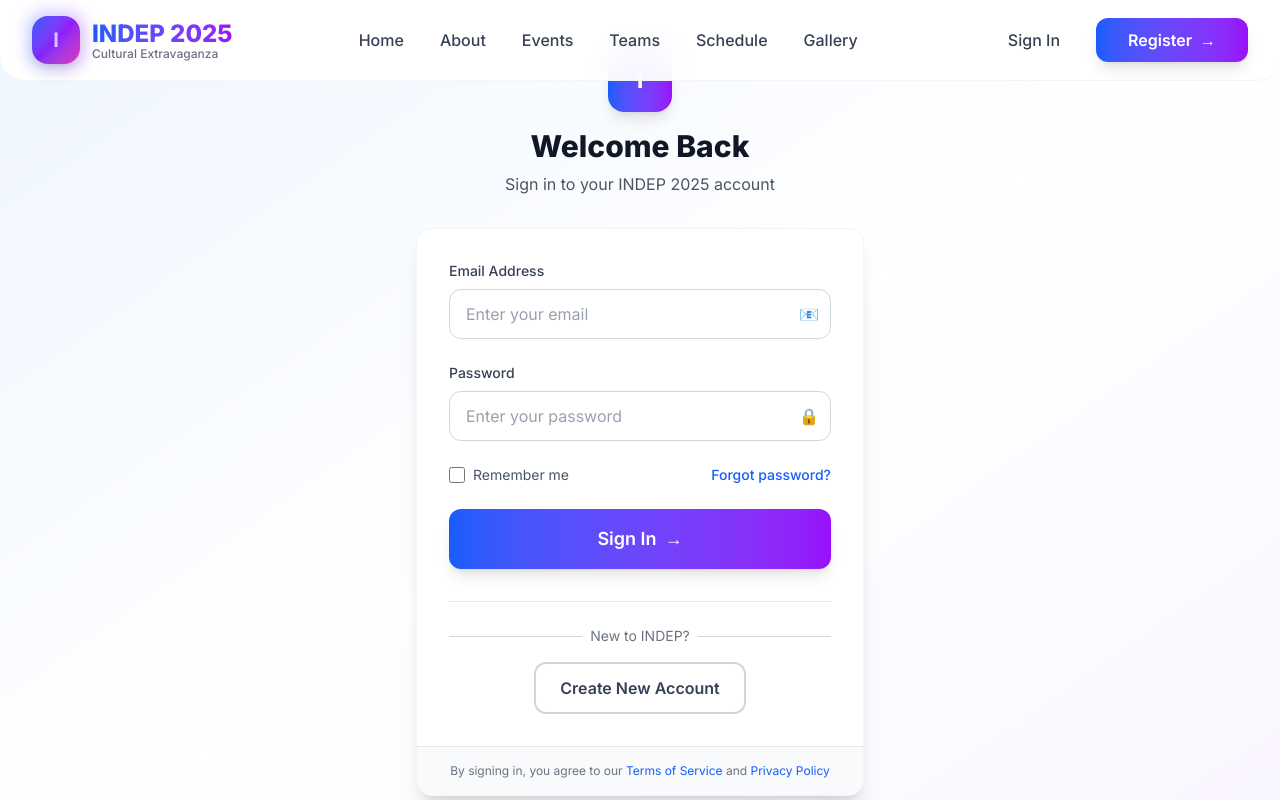
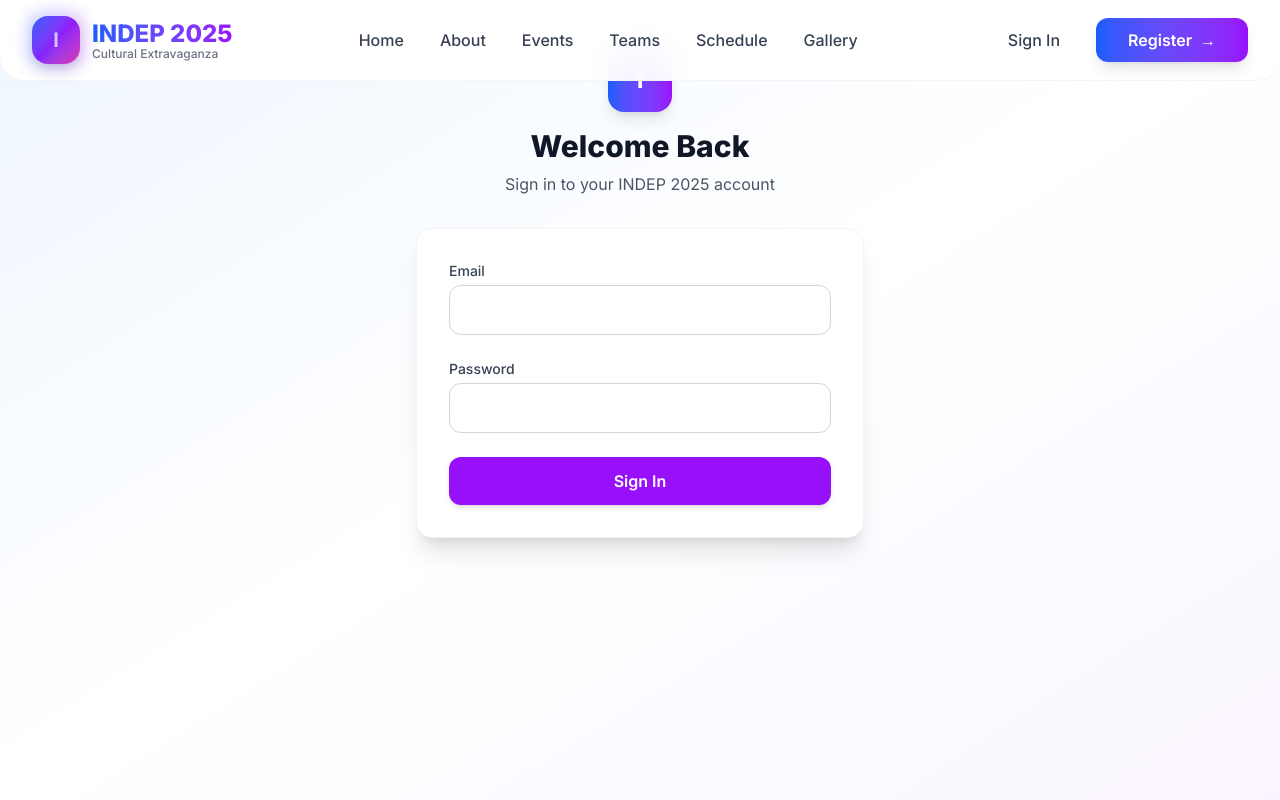
Before and after one commit to JWS-Technology/indep, a Next.js app: page /login in a window 1280 px wide. Shown: the top 800 px of the page. Built offline with nearby package versions, Linux system fonts and the light colour scheme.

Commit message:
login working - needed to updated ui and method of login for student

```diff
--- a/app/login/page.tsx
+++ b/app/login/page.tsx
@@ -1,35 +1,45 @@
-'use client';
-import { useState } from 'react';
+"use client";
+
+import { useState } from "react";
+import { useRouter } from "next/navigation";
 
 export default function Login() {
-    const [form, setForm] = useState({ email: '', password: '' });
+    const router = useRouter();
+
+    const [form, setForm] = useState({ email: "", password: "" });
     const [isLoading, setIsLoading] = useState(false);
+    const [errorMsg, setErrorMsg] = useState("");
 
-    const handleSubmit = async (e: React.FormEvent) => {
+    const handleSubmit = async (e: any) => {
         e.preventDefault();
         setIsLoading(true);
+        setErrorMsg("");
 
         try {
-            const response = await fetch('/api/auth/login', {
-                method: 'POST',
-                headers: {
-                    'Content-Type': 'application/json',
-                },
-                body: JSON.stringify(form)
+            const response = await fetch("/api/auth/login", {
+                method: "POST",
+                headers: { "Content-Type": "application/json" },
+                body: JSON.stringify(form),
             });
 
             const data = await response.json();
 
-            if (response.ok) {
-                // Redirect or show success message
-                console.log('Login successful', data);
-                // You can add redirect logic here
-            } else {
-                // Handle error
-                console.error('Login failed', data.error);
+            if (!response.ok) {
+                setErrorMsg(data.error);
+                setIsLoading(false);
+                return;
             }
+
+            console.log("Login success:", data);
+
+            // 🔥 REDIRECT BASED ON ROLE
+            if (data.role === "admin") router.push("/admin/dashboard");
+            else if (data.role === "faculty") router.push("/faculty/dashboard");
+            else if (data.role === "judge") router.push("/judge/dashboard");
+            else router.push("/student/dashboard");
+
         } catch (error) {
-            console.error('Login error', error);
+            setErrorMsg("Something went wrong");
         } finally {
             setIsLoading(false);
         }
@@ -38,151 +48,56 @@ export default function Login() {
     return (
         <div className="min-h-screen bg-linear-to-br from-blue-50 via-white to-purple-50 py-12 px-4 sm:px-6 lg:px-8">
             <div className="max-w-md mx-auto">
-                {/* Logo/Brand */}
                 <div className="text-center mb-8">
                     <div className="flex justify-center mb-4">
                         <div className="w-16 h-16 bg-linear-to-r from-blue-600 to-purple-600 rounded-2xl flex items-center justify-center shadow-lg">
                             <span className="text-white text-2xl font-bold">I</span>
                         </div>
                     </div>
-                    <h1 className="text-3xl font-black text-gray-900 mb-2">
-                        Welcome Back
-                    </h1>
-                    <p className="text-gray-600">
-                        Sign in to your INDEP 2025 account
-                    </p>
+                    <h1 className="text-3xl font-black text-gray-900 mb-2">Welcome Back</h1>
+                    <p className="text-gray-600">Sign in to your INDEP 2025 account</p>
                 </div>
 
-                {/* Login Card */}
-                <div className="bg-white rounded-2xl shadow-xl border border-gray-100 overflow-hidden hover-lift transition-all duration-300">
-                    <div className="p-8">
-                        <form onSubmit={handleSubmit} className="space-y-6">
-                            {/* Email Field */}
-                            <div>
-                                <label htmlFor="email" className="block text-sm font-medium text-gray-700 mb-2">
-                                    Email Address
-                                </label>
-                                <div className="relative">
-                                    <input
-                                        id="email"
-                                        type="email"
-                                        className="w-full px-4 py-3 border border-gray-300 rounded-xl focus:ring-2 focus:ring-blue-500 focus:border-transparent transition-all duration-200 placeholder-gray-400"
-                                        placeholder="Enter your email"
-                                        value={form.email}
-                                        onChange={(e) => setForm({ ...form, email: e.target.value })}
-                                        required
-                                    />
-                                    <div className="absolute inset-y-0 right-0 flex items-center pr-3">
-                                        <span className="text-gray-400">📧</span>
-                                    </div>
-                                </div>
-                            </div>
 
-                            {/* Password Field */}
-                            <div>
-                                <label htmlFor="password" className="block text-sm font-medium text-gray-700 mb-2">
-                                    Password
-                                </label>
-                                <div className="relative">
-                                    <input
-                                        id="password"
-                                        type="password"
-                                        className="w-full px-4 py-3 border border-gray-300 rounded-xl focus:ring-2 focus:ring-blue-500 focus:border-transparent transition-all duration-200 placeholder-gray-400"
-                                        placeholder="Enter your password"
-                                        value={form.password}
-                                        onChange={(e) => setForm({ ...form, password: e.target.value })}
-                                        required
-                                    />
-                                    <div className="absolute inset-y-0 right-0 flex items-center pr-3">
-                                        <span className="text-gray-400">🔒</span>
-                                    </div>
-                                </div>
-                            </div>
+                <div className="bg-white rounded-2xl shadow-xl border border-gray-100 p-8">
+                    <form className="space-y-6" onSubmit={handleSubmit}>
+                        <div>
+                            <label className="block text-sm font-medium text-gray-700 mb-1">Email</label>
+                            <input
+                                type="email"
+                                value={form.email}
+                                onChange={(e) => setForm({ ...form, email: e.target.value })}
+                                className="w-full px-4 py-3 rounded-xl border border-gray-300 focus:ring-2 focus:ring-purple-500 focus:border-purple-500"
+                                required
+                            />
+                        </div>
 
-                            {/* Remember Me & Forgot Password */}
-                            <div className="flex items-center justify-between">
-                                <label className="flex items-center">
-                                    <input
-                                        type="checkbox"
-                                        className="w-4 h-4 text-blue-600 border-gray-300 rounded focus:ring-blue-500"
-                                    />
-                                    <span className="ml-2 text-sm text-gray-600">Remember me</span>
-                                </label>
-                                <a
-                                    href="/forgot-password"
-                                    className="text-sm text-blue-600 hover:text-blue-500 font-medium transition-colors"
-                                >
-                                    Forgot password?
-                                </a>
-                            </div>
 
-                            {/* Submit Button */}
-                            <button
-                                type="submit"
-                                disabled={isLoading}
-                                className="w-full bg-linear-to-r from-blue-600 to-purple-600 text-white py-4 rounded-xl font-semibold text-lg hover-lift shadow-lg transition-all duration-300 disabled:opacity-50 disabled:cursor-not-allowed disabled:transform-none flex items-center justify-center"
-                            >
-                                {isLoading ? (
-                                    <>
-                                        <svg className="animate-spin -ml-1 mr-3 h-5 w-5 text-white" xmlns="http://www.w3.org/2000/svg" fill="none" viewBox="0 0 24 24">
-                                            <circle className="opacity-25" cx="12" cy="12" r="10" stroke="currentColor" strokeWidth="4"></circle>
-                                            <path className="opacity-75" fill="currentColor" d="M4 12a8 8 0 018-8V0C5.373 0 0 5.373 0 12h4zm2 5.291A7.962 7.962 0 014 12H0c0 3.042 1.135 5.824 3 7.938l3-2.647z"></path>
-                                        </svg>
-                                        Signing In...
-                                    </>
-                                ) : (
-                                    <>
-                                        Sign In
-                                        <span className="ml-2">→</span>
-                                    </>
-                                )}
-                            </button>
-                        </form>
+                        <div>
+                            <label className="block text-sm font-medium text-gray-700 mb-1">Password</label>
+                            <input
+                                type="password"
+                                value={form.password}
+                                onChange={(e) => setForm({ ...form, password: e.target.value })}
+                                className="w-full px-4 py-3 rounded-xl border border-gray-300 focus:ring-2 focus:ring-purple-500 focus:border-purple-500"
+                                required
+                            />
+                        </div>
 
-                        {/* Divider */}
-                        <div className="mt-8 pt-6 border-t border-gray-200">
-                            <div className="relative">
-                                <div className="absolute inset-0 flex items-center">
-                                    <div className="w-full border-t border-gray-300"></div>
-                                </div>
-                                <div className="relative flex justify-center text-sm">
-                                    <span className="px-2 bg-white text-gray-500">New to INDEP?</span>
-                                </div>
-                            </div>
 
-                            {/* Register Link */}
-                            <div className="mt-4 text-center">
-                                <a
-                                    href="/register"
-                                    className="inline-flex items-center px-6 py-3 border-2 border-gray-300 text-gray-700 rounded-xl font-semibold hover:border-blue-500 hover:text-blue-600 transition-all duration-200 hover-lift"
-                                >
-                                    Create New Account
-                                </a>
-                            </div>
-                        </div>
-                    </div>
+                        {errorMsg && <p className="text-red-500 text-sm">{errorMsg}</p>}
 
-                    {/* Footer Note */}
-                    <div className="bg-gray-50 px-8 py-4 border-t border-gray-200">
-                        <p className="text-xs text-gray-500 text-center">
-                            By signing in, you agree to our{' '}
-                            <a href="/terms" className="text-blue-600 hover:underline">Terms of Service</a>
-                            {' '}and{' '}
-                            <a href="/privacy" className="text-blue-600 hover:underline">Privacy Policy</a>
-                        </p>
-                    </div>
-                </div>
 
-                {/* Support Info */}
-                <div className="mt-8 text-center">
-                    <p className="text-sm text-gray-600">
-                        Need help?{' '}
-                        <a href="mailto:support@indep2025.edu" className="text-blue-600 font-medium hover:underline">
-                            Contact support
-                        </a>
-                    </p>
+                        <button
+                            type="submit"
+                            disabled={isLoading}
+                            className="w-full bg-purple-600 hover:bg-purple-700 text-white font-semibold py-3 rounded-xl shadow-md transition"
+                        >
+                            {isLoading ? 'Signing in...' : 'Sign In'}
+                        </button>
+                    </form>
                 </div>
             </div>
         </div>
-    );
+    )
 }
```
